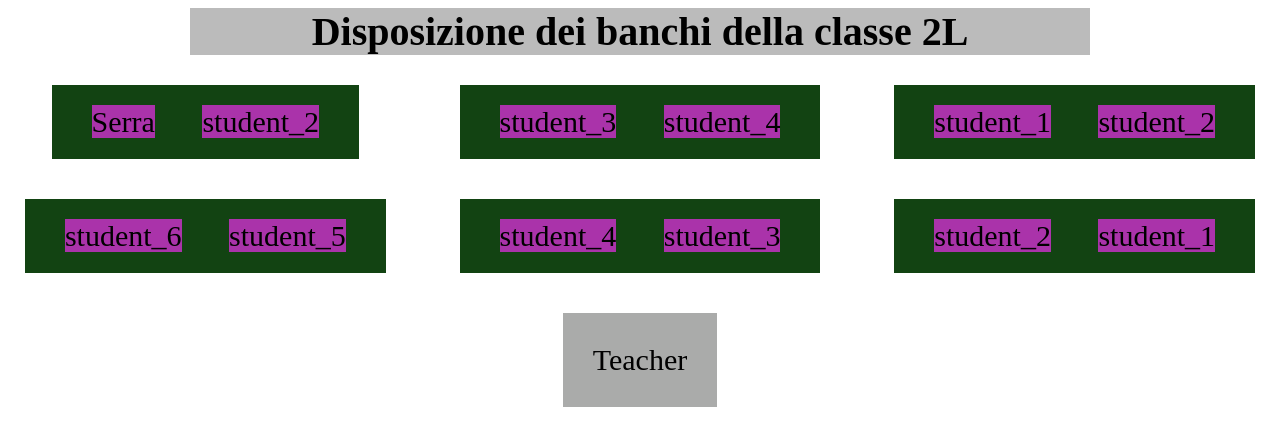
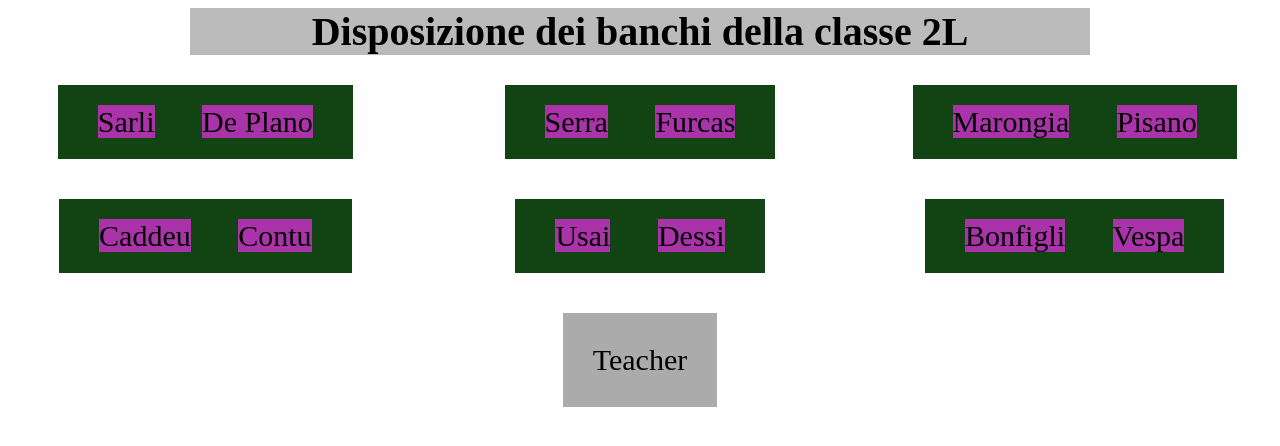
Before and after one commit to AriannaPisano/css, a plain HTML site: page index.html in a window 1280 px wide. Drawn offline with Linux system fonts and the light colour scheme.

Commit message:
piantina classe

```diff
--- a/index.html
+++ b/index.html
@@ -43,28 +43,28 @@
         <h1>Disposizione dei banchi della classe 2L</h1>
         <div id="grid">
             <div class="banco">
-                <span>Serra</span>
-                <span>student_2</span>
+                <span>Sarli</span>
+                <span>De Plano</span>
             </div>
             <div class="banco">
-                <span>student_3</span>
-                <span>student_4</span>
+                <span>Serra</span>
+                <span>Furcas</span>
             </div>
             <div class="banco">
-                <span>student_1</span>
-                <span>student_2</span>
+                <span>Marongia</span>
+                <span>Pisano</span>
             </div>
             <div class="banco">
-                <span>student_6</span>
-                <span>student_5</span>
+                <span>Caddeu</span>
+                <span>Contu</span>
             </div>
             <div class="banco">
-                <span>student_4</span>
-                <span>student_3</span>
+                <span>Usai</span>
+                <span>Dessi</span>
             </div>
             <div class="banco">
-                <span>student_2</span>
-                <span>student_1</span>
+                <span>Bonfigli</span>
+                <span>Vespa</span>
             </div>
             <div id="teacher">Teacher</div>
         </div>
```
